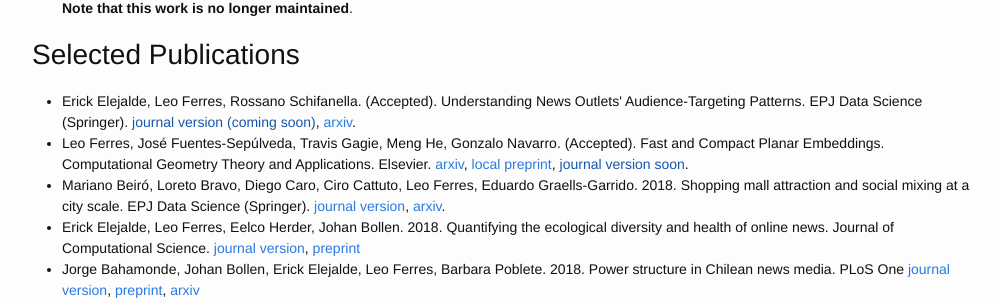
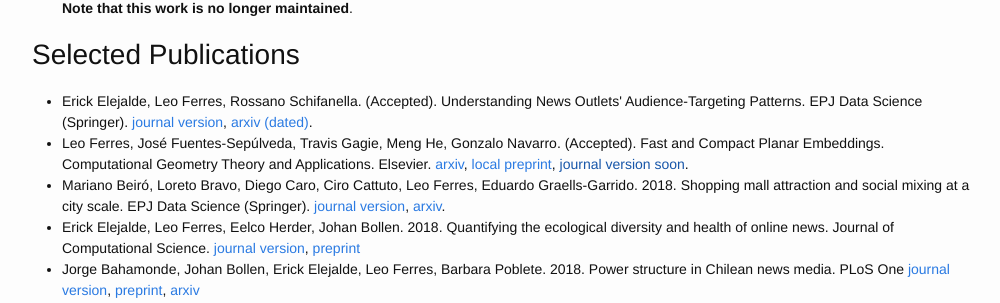
Before and after one commit to leoferres/leoferres.github.io, a Jekyll site: the page built from index.html, in a window 1280 px wide and 900 px high, scrolled down 602 px. Shown: the part 146-449 px from the top of the window, without its empty margins (138-1138 px from the left). Built offline with Jekyll 4.4.1, drawn with Linux system fonts in a browser that asks for light colours; comment, search, counter and statistics services are not loaded.

Commit message:
added journal address of targetting patterns

```diff
--- a/index.html
+++ b/index.html
@@ -91,8 +91,7 @@
       Erick Elejalde, Leo Ferres, Rossano
        Schifanella. (Accepted). Understanding News Outlets'
        Audience-Targeting Patterns. EPJ Data Science
-       (Springer). <a href="">journal version (coming
-       soon)</a>, <a href="https://arxiv.org/abs/1806.02155">arxiv</a>.
+       (Springer). <a href="https://epjds.epj.org/articles/epjdata/abs/2019/01/13688_2019_Article_194/13688_2019_Article_194.html">journal version</a>, <a href="https://arxiv.org/abs/1806.02155">arxiv (dated)</a>.
     </li>
     <li>
       Leo Ferres, José Fuentes-Sepúlveda, Travis Gagie, Meng He,
```
